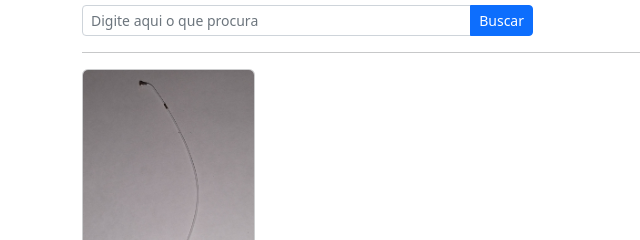
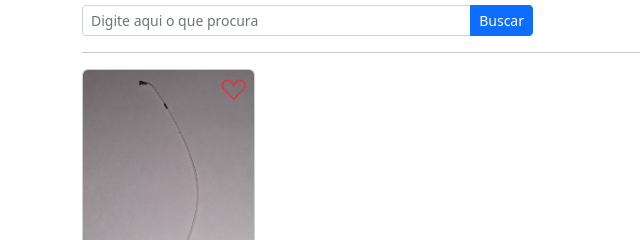
Before and after one commit to leo-ribeiro/Pecas-Cel, a website: page index.html in a window 1280 px wide. Shown: the part 383-623 px from the top of the page, 0-640 px from the left. Drawn offline with nearby package versions, Linux system fonts and the light colour scheme.

Commit message:
Favoritos

```diff
--- a/index.html
+++ b/index.html
@@ -166,6 +166,9 @@
                     <div class="row g-3">
                         <div class="col-12 col-sm-6 col-md-4 col-lg-3 col-xl-2">
                             <div class="card text-center bg-light">
+                                <a href="#" class="position-absolute end-0 p-2 text-danger">
+                                    <i class="bi-suit-heart" style="font-size: 24px; line-height: 24px;"></i>
+                                </a>
                                 <img src="/img/produtos/SAMSUNG A51/ANTENA/ANTENA 1.jpg" class="card-img-top">
                                 <div class="card-header">
                                     R$ 30,00
```
